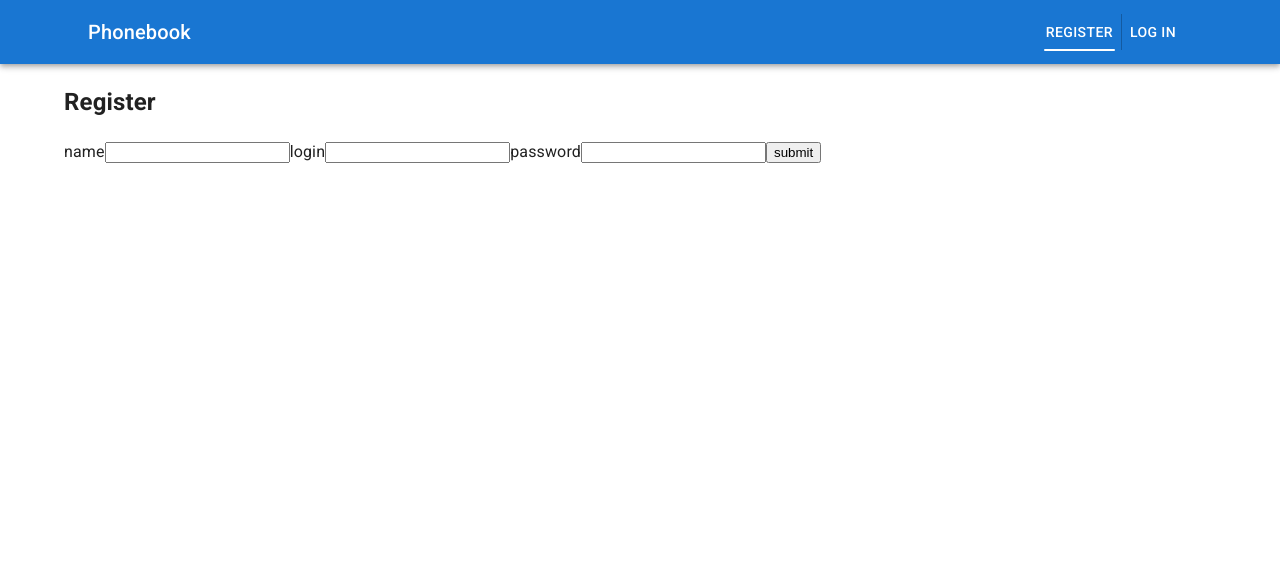
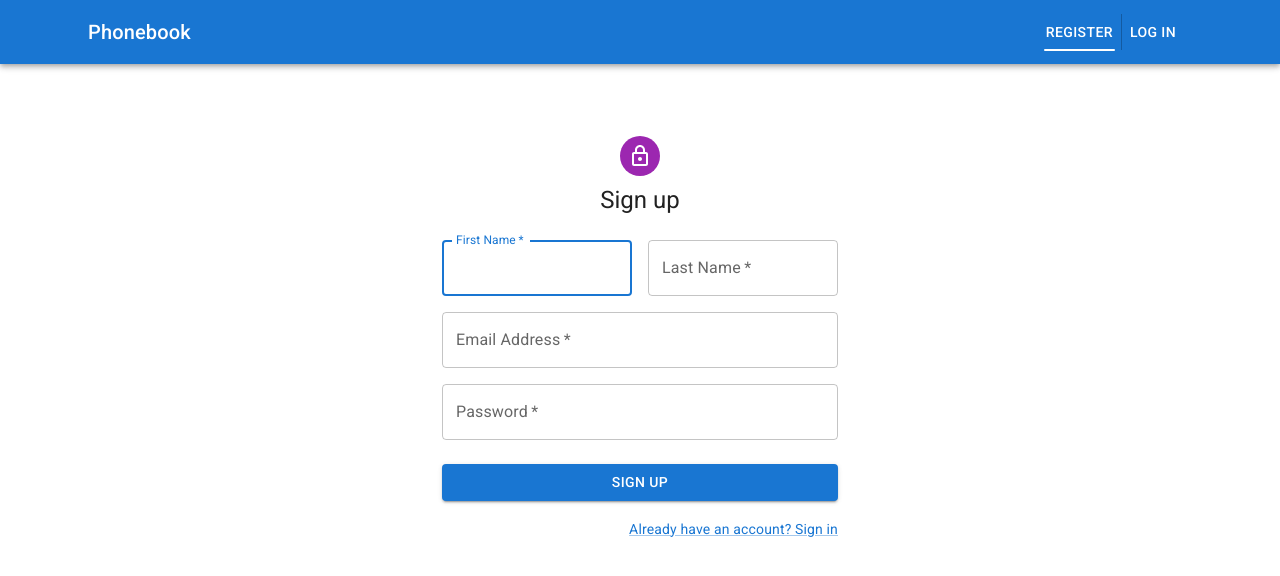
Before and after one commit to gadgetadd/goit-react-hw-08-phonebook, a React (Create React App) app: page /goit-react-hw-08-phonebook/register in a window 1280 px wide. Shown: the top 576 px of the page. Built offline with nearby package versions, Linux system fonts and the light colour scheme.

Commit message:
add meterialUI login&register pages

```diff
--- a/src/components/ContactList/ContactList.styled.jsx
+++ b/src/components/ContactList/ContactList.styled.jsx
@@ -1,10 +1,5 @@
 import styled from '@emotion/styled';
 
-export const List = styled.ul`
-  list-style: none;
-  padding: 0;
-  margin: 10px 0;
-`;
 
 export const Error = styled.p`
   text-align: center;
--- a/src/components/Login/Login.jsx
+++ b/src/components/Login/Login.jsx
@@ -1,32 +1,84 @@
-import { logIn } from "redux/authOperations";
-import { useDispatch } from "react-redux";
+import { logIn } from 'redux/authOperations';
+import { useDispatch } from 'react-redux';
+import LockOutlinedIcon from '@mui/icons-material/LockOutlined';
+import {
+  Container,
+  Avatar,
+  Typography,
+  TextField,
+  Box,
+  Button,
+  Grid,
+  Link,
+} from '@mui/material';
+import { Link as RouteLink } from 'react-router-dom';
 
 export const Login = () => {
-
   const dispatch = useDispatch();
- const handleSubmit = e => {
+  const handleSubmit = e => {
     e.preventDefault();
+    const formEls = e.target.elements;
     const user = {
-      email: e.target.elements.login.value,
-      password: e.target.elements.password.value,
+      email: formEls.email.value,
+      password: formEls.password.value,
     };
-    dispatch(logIn(user))
+    dispatch(logIn(user));
   };
 
   return (
-    <>
-      <h2>Login</h2>
-      <form onSubmit={handleSubmit}>
-        <label>
-          login
-          <input name="login" type="text" />
-        </label>
-        <label>
-          password
-          <input name="password" type="text" />
-        </label>
-        <button>submit</button>
-      </form>
-    </>
+    <Container component="main" maxWidth="xs">
+      <Box
+        sx={{
+          marginTop: 8,
+          display: 'flex',
+          flexDirection: 'column',
+          alignItems: 'center',
+        }}
+      >
+        <Avatar sx={{ m: 1, bgcolor: 'secondary.main' }}>
+          <LockOutlinedIcon />
+        </Avatar>
+        <Typography component="h1" variant="h5">
+          Sign in
+        </Typography>
+        <Box component="form" onSubmit={handleSubmit} noValidate sx={{ mt: 1 }}>
+          <TextField
+            margin="normal"
+            required
+            fullWidth
+            id="email"
+            label="Email Address"
+            name="email"
+            autoComplete="email"
+            autoFocus
+          />
+          <TextField
+            margin="normal"
+            required
+            fullWidth
+            name="password"
+            label="Password"
+            type="password"
+            id="password"
+            autoComplete="current-password"
+          />
+          <Button
+            type="submit"
+            fullWidth
+            variant="contained"
+            sx={{ mt: 3, mb: 2 }}
+          >
+            Sign In
+          </Button>
+          <Grid container justifyContent="flex-end">
+            <Grid item>
+              <Link variant="body2" component={RouteLink} to="/register">
+                {"Don't have an account? Sign Up"}
+              </Link>
+            </Grid>
+          </Grid>
+        </Box>
+      </Box>
+    </Container>
   );
 };
--- a/src/components/Register/Register.jsx
+++ b/src/components/Register/Register.jsx
@@ -1,37 +1,110 @@
 import { signUp } from 'redux/authOperations';
 import { useDispatch } from 'react-redux';
+import LockOutlinedIcon from '@mui/icons-material/LockOutlined';
+import {
+  Container,
+  Box,
+  Grid,
+  TextField,
+  Button,
+  Typography,
+  Avatar,
+  Link,
+} from '@mui/material';
+import { Link as RouteLink } from 'react-router-dom';
 
 export const Register = () => {
   const dispatch = useDispatch();
   const handleSubmit = e => {
     e.preventDefault();
+    const formEls = e.target.elements;
     const user = {
-      name: e.target.elements.name.value,
-      email: e.target.elements.login.value,
-      password: e.target.elements.password.value,
+      name: `${formEls.firstName.value} ${formEls.lastName.value}`,
+      email: formEls.email.value,
+      password: formEls.password.value,
     };
 
     dispatch(signUp(user));
   };
 
   return (
-    <>
-      <h2>Register</h2>
-      <form onSubmit={handleSubmit}>
-        <label>
-          name
-          <input name="name" type="text" />
-        </label>
-        <label>
-          login
-          <input name="login" type="text" />
-        </label>
-        <label>
-          password
-          <input name="password" type="text" />
-        </label>
-        <button>submit</button>
-      </form>
-    </>
+    <Container component="main" maxWidth="xs">
+      <Box
+        sx={{
+          marginTop: 8,
+          display: 'flex',
+          flexDirection: 'column',
+          alignItems: 'center',
+        }}
+      >
+        <Avatar sx={{ m: 1, bgcolor: 'secondary.main' }}>
+          <LockOutlinedIcon />
+        </Avatar>
+        <Typography component="h1" variant="h5">
+          Sign up
+        </Typography>
+        <Box component="form" noValidate onSubmit={handleSubmit} sx={{ mt: 3 }}>
+          <Grid container spacing={2}>
+            <Grid item xs={12} sm={6}>
+              <TextField
+                autoComplete="given-name"
+                name="firstName"
+                required
+                fullWidth
+                id="firstName"
+                label="First Name"
+                autoFocus
+              />
+            </Grid>
+            <Grid item xs={12} sm={6}>
+              <TextField
+                required
+                fullWidth
+                id="lastName"
+                label="Last Name"
+                name="lastName"
+                autoComplete="family-name"
+              />
+            </Grid>
+            <Grid item xs={12}>
+              <TextField
+                required
+                fullWidth
+                id="email"
+                label="Email Address"
+                name="email"
+                autoComplete="email"
+              />
+            </Grid>
+            <Grid item xs={12}>
+              <TextField
+                required
+                fullWidth
+                name="password"
+                label="Password"
+                type="password"
+                id="password"
+                autoComplete="new-password"
+              />
+            </Grid>
+          </Grid>
+          <Button
+            type="submit"
+            fullWidth
+            variant="contained"
+            sx={{ mt: 3, mb: 2 }}
+          >
+            Sign Up
+          </Button>
+          <Grid container justifyContent="flex-end">
+            <Grid item>
+              <Link variant="body2" component={RouteLink} to="/login">
+                Already have an account? Sign in
+              </Link>
+            </Grid>
+          </Grid>
+        </Box>
+      </Box>
+    </Container>
   );
 };
--- a/src/pages/ContactsPage.jsx
+++ b/src/pages/ContactsPage.jsx
@@ -1,15 +1,15 @@
 import { ContactForm } from 'components/ContactForm/ContactForm';
 import { ContactList } from 'components/ContactList/ContactList';
 import { Filter } from 'components/Filter/Filter';
-import { Fab, Drawer, Typography } from '@mui/material';
+import { Fab, Drawer, Typography, Container } from '@mui/material';
 
 import AddIcon from '@mui/icons-material/Add';
 import { useState } from 'react';
 export const ContactsPage = () => {
   const [isDrawerOpen, setDrawerOpen] = useState(false);
   return (
-    <>
-      <Typography align="center" variant="h2">
+    <Container component="main" >
+      <Typography align="center" component="h1" variant="h2">
         Contacts
       </Typography>
       <Filter />
@@ -33,6 +33,6 @@
       >
         <AddIcon />
       </Fab>
-    </>
+    </Container>
   );
 };
```
Also changed, not shown: src/components/ContactItem/ContactItem.styled.jsx (added, +37 -0 lines), src/components/ContactList/ContactList.jsx (+5 -3 lines), src/components/Filter/Filter.styled.jsx (added, +14 -0 lines), src/pages/LoginPage.jsx (line endings or trailing spaces).
